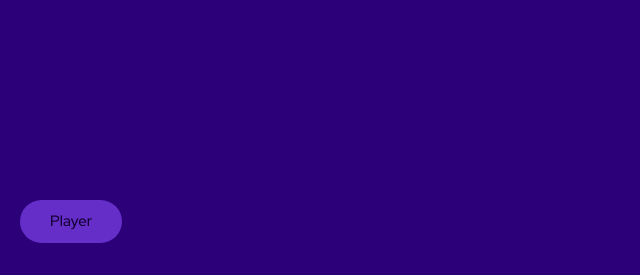
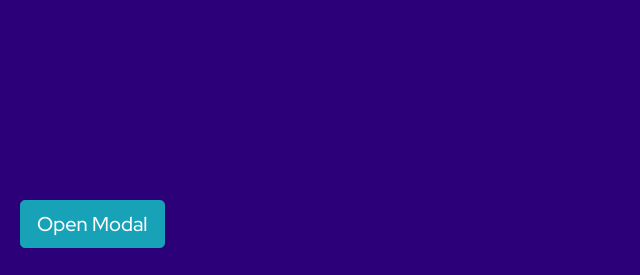
Before and after one commit to JeremyFamengo/ProgettoBD, a Flask app: page /profile in a window 1280 px wide. Shown: the part 525-800 px from the top of the page, without its empty margins (0-640 px from the left). Run offline with Flask 2, Linux system fonts and the light colour scheme; the visitor is signed in with stand-in values (Sample User, id 1); data comes from the database, SQL or seed files in the repository; data that the repository does not hold is empty; some libraries are stand-ins or nearby versions.

Commit message:
Implemented player popup

```diff
--- a/static/main-1.css
+++ b/static/main-1.css
@@ -1,5 +1,5 @@
 @import url('https://fonts.googleapis.com/css2?family=Red+Hat+Display:wght@500&display=swap');
-@import url("https://cdn.jsdelivr.net/npm/bootstrap@5.1.3/dist/css/bootstrap.min.css");
+@import url("https://cdn.jsdelivr.net/npm/bootstrap@4.2.1/dist/css/bootstrap.min.css");
 
 * {
     font-family: 'Red Hat Display';
--- a/templates/base-1.html
+++ b/templates/base-1.html
@@ -4,9 +4,12 @@
         <meta charset="UTF-8">
         <meta name="viewport" content="width=device-width, initial-scale=1.0">
         <meta http-equiv="X-UA-Compatible" content="ie=edge">
-        <title>ECHOS</title>
+        <link rel="stylesheet" href="https://stackpath.bootstrapcdn.com/bootstrap/4.2.1/css/bootstrap.min.css" integrity="sha384-GJzZqFGwb1QTTN6wy59ffF1BuGJpLSa9DkKMp0DgiMDm4iYMj70gZWKYbI706tWS" crossorigin="anonymous">
+        <script src="https://code.jquery.com/jquery-3.3.1.slim.min.js" integrity="sha384-q8i/X+965DzO0rT7abK41JStQIAqVgRVzpbzo5smXKp4YfRvH+8abtTE1Pi6jizo" crossorigin="anonymous"></script>
+        <script src="https://cdnjs.cloudflare.com/ajax/libs/popper.js/1.14.6/umd/popper.min.js" integrity="sha384-wHAiFfRlMFy6i5SRaxvfOCifBUQy1xHdJ/yoi7FRNXMRBu5WHdZYu1hA6ZOblgut" crossorigin="anonymous"></script>
+        <script src="https://stackpath.bootstrapcdn.com/bootstrap/4.2.1/js/bootstrap.min.js" integrity="sha384-B0UglyR+jN6CkvvICOB2joaf5I4l3gm9GU6Hc1og6Ls7i6U/mkkaduKaBhlAXv9k" crossorigin="anonymous"></script>
+
         <link rel="stylesheet" href="{{ url_for('static', filename='main-1.css')}}">
-        <script src="https://cdn.jsdelivr.net/npm/bootstrap@5.1.3/dist/js/bootstrap.bundle.min.js" integrity="sha384-ka7Sk0Gln4gmtz2MlQnikT1wXgYsOg+OMhuP+IlRH9sENBO0LRn5q+8nbTov4+1p" crossorigin="anonymous"></script>
         <link rel="shortcut icon" href="{{ url_for('static', filename='images/favicon.png') }}">
 
         {% block head %}{% endblock %}
--- a/templates/profile.html
+++ b/templates/profile.html
@@ -9,24 +9,28 @@
 
 {% block footer %}
 
-    <button type="button-2" class="button-2" data-toggle="modal" data-target="#exampleModal">
-        Player
-    </button>
+   <!-- Trigger the modal with a button -->
+   <button type="button" class="btn btn-info btn-lg" data-toggle="modal" data-target="#myModal">Open Modal</button>
 
-    <div class="modal fade" id="exampleModal" tabindex="-1" role="dialog" aria-labelledby="exampleModalLabel" aria-hidden="true">
-        <div class="modal-dialog" role="document">
+   <!-- Modal -->
+   <div class="modal fade" id="myModal" role="dialog">
+     <div class="modal-dialog">
+
+       <!-- Modal content-->
        <div class="modal-content">
          <div class="modal-header">
-            <h5 class="modal-title" id="exampleModalLabel">Player</h5>
-            <button type="button" class="close" data-dismiss="modal" aria-label="Close">
-                <span aria-hidden="true">&times;</span>
-            </button>
+           <button type="button" class="close" data-dismiss="modal">&times;</button>
          </div>
          <div class="modal-body">
-                <iframe src="http://127.0.0.1:5000/player" title="Player"></iframe>
+           <p>Some text in the modal.</p>
+         </div>
+         <div class="modal-footer">
+           <button type="button" class="btn btn-default" data-dismiss="modal">Close</button>
          </div>
        </div>
+
      </div>
+
  </div>
 
 {% endblock %}
```
Also changed, not shown: templates/base-2.html (+8 -2 lines), templates/player.html (+1 -54 lines). Lines whose indentation alone changed are shown as unchanged.
